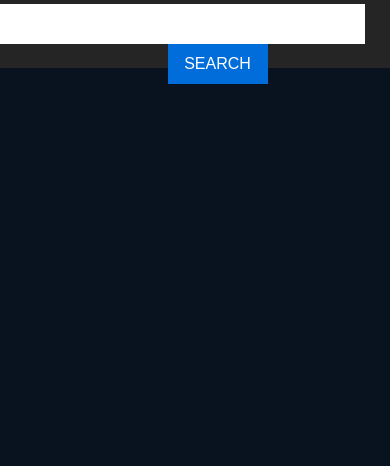
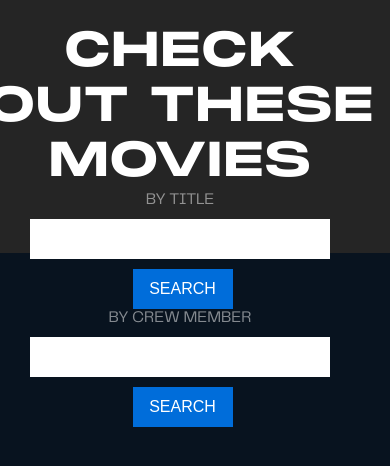
Before and after one commit to ebrazeau/find-a-movie, a React (Create React App) app: page / in a window 390 px wide. Shown: the top 466 px of the page. Built offline with nearby package versions, Linux system fonts and the light colour scheme.

Commit message:
media queries/touchups

```diff
--- a/src/App.css
+++ b/src/App.css
@@ -29,6 +29,10 @@ html {
   -webkit-text-size-adjust: 100%;
   background-color: #08131f;
   font-family: "FormulaRegular";
+}
+
+p {
+  font-family: "TelegrafRegular";
 }
 
 body {
@@ -281,7 +285,7 @@ header {
   display: flex;
   justify-content: flex-end;
   align-items: center;
-  margin-right: 25px;
+  margin-right: 30px;
 }
 
 h1, h2, h3 {
@@ -311,13 +315,17 @@ input {
   height: 40px;
   background-color: white;
   border: 0px;
-  font-family: "TelegrafRegular"
+  font-family: "TelegrafRegular";
 }
 
 span {
   text-transform: uppercase;
   margin: 15px;
   font-family: "TelegrafRegular";
+}
+
+.resultsContainer {
+  margin: 0 auto;
 }
 
 .transparent {
@@ -353,6 +361,11 @@ button:hover {
   justify-content: space-around;
   background-color: #08131f;
   ;
+}
+
+.noResults {
+  margin-top: 50px;
+  opacity: 0.5;
 }
 
 .movieCard {
@@ -411,3 +424,75 @@ button:hover {
 .movieCard p {
   color: white;
 }
+
+footer {
+  background-color: rgb(2, 6, 10);
+  height: 50px;
+  display: flex;
+  justify-content: center;
+  align-items: center;
+}
+
+@media (max-width: 1600px) {
+  header {
+    height: 20vh;
+  }
+
+  .formContainer {
+    flex-direction: column;
+    height: 100%;
+    justify-content: center;
+    align-items: flex-end;
+  }
+
+  input {
+    margin: 10px;
+  }
+}
+
+@media (max-width: 1070px) {
+  label {
+    display: block;
+    margin: 0;
+    padding: 0;
+  }
+
+  header {
+    flex-direction: column;
+    height: 30vh;
+  }
+
+  h1 {
+    font-size: 3rem;
+    margin-top: 20px;
+    margin-bottom: 0px;
+    padding: 0;
+  }
+
+  .formContainer {
+    flex-direction: column;
+    height: 100%;
+    justify-content: center;
+    align-items: center;
+  }
+}
+
+@media (max-width: 700px) {
+  header {
+    flex-direction: column;
+    height: 30vh;
+  }
+
+  h1 {
+    margin: 0px;
+    padding-top: 25px;
+    font-size: 3rem;
+  }
+
+  .formContainer {
+    flex-direction: column;
+    height: 100%;
+    justify-content: space-evenly;
+    align-items: center;
+  }
+}
```
